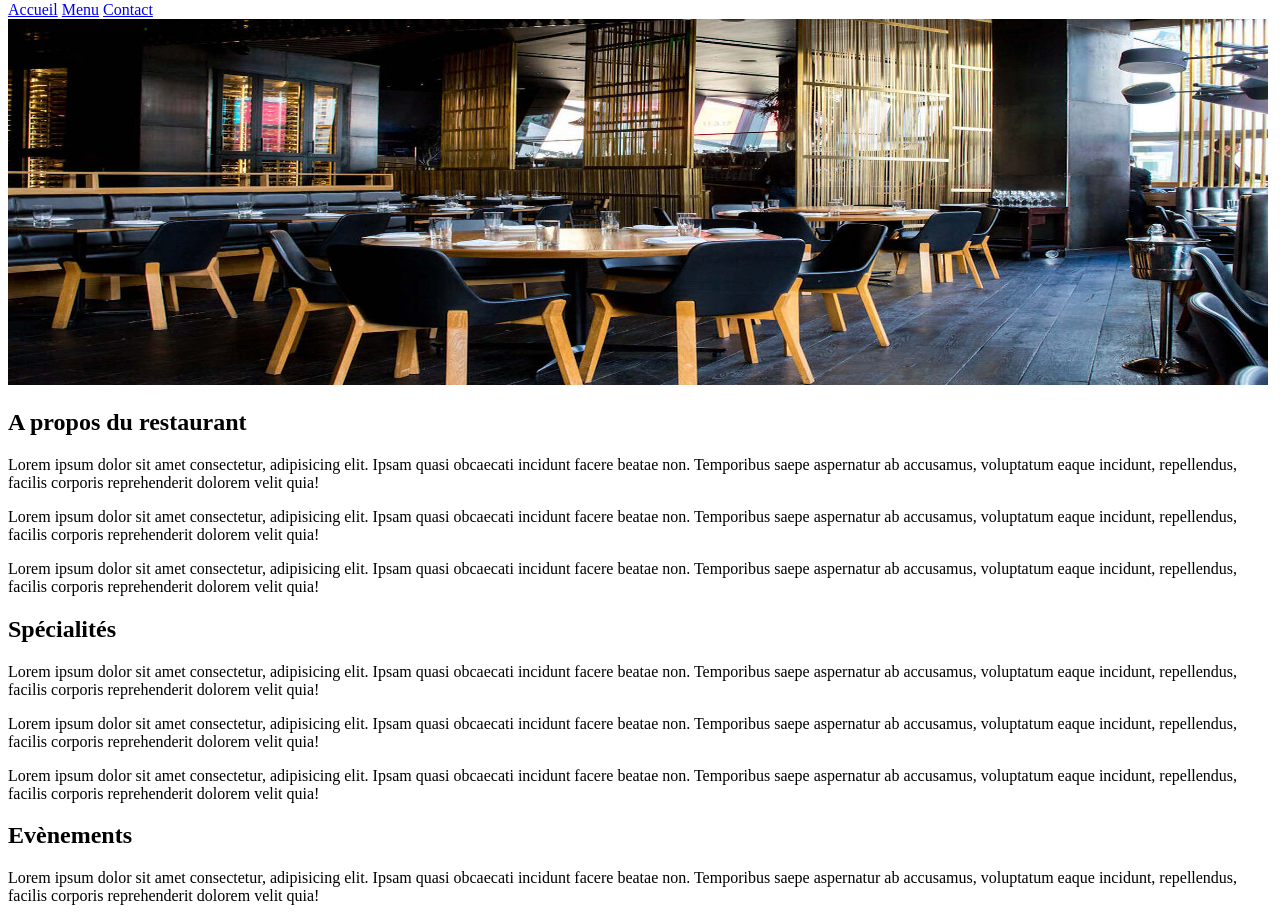
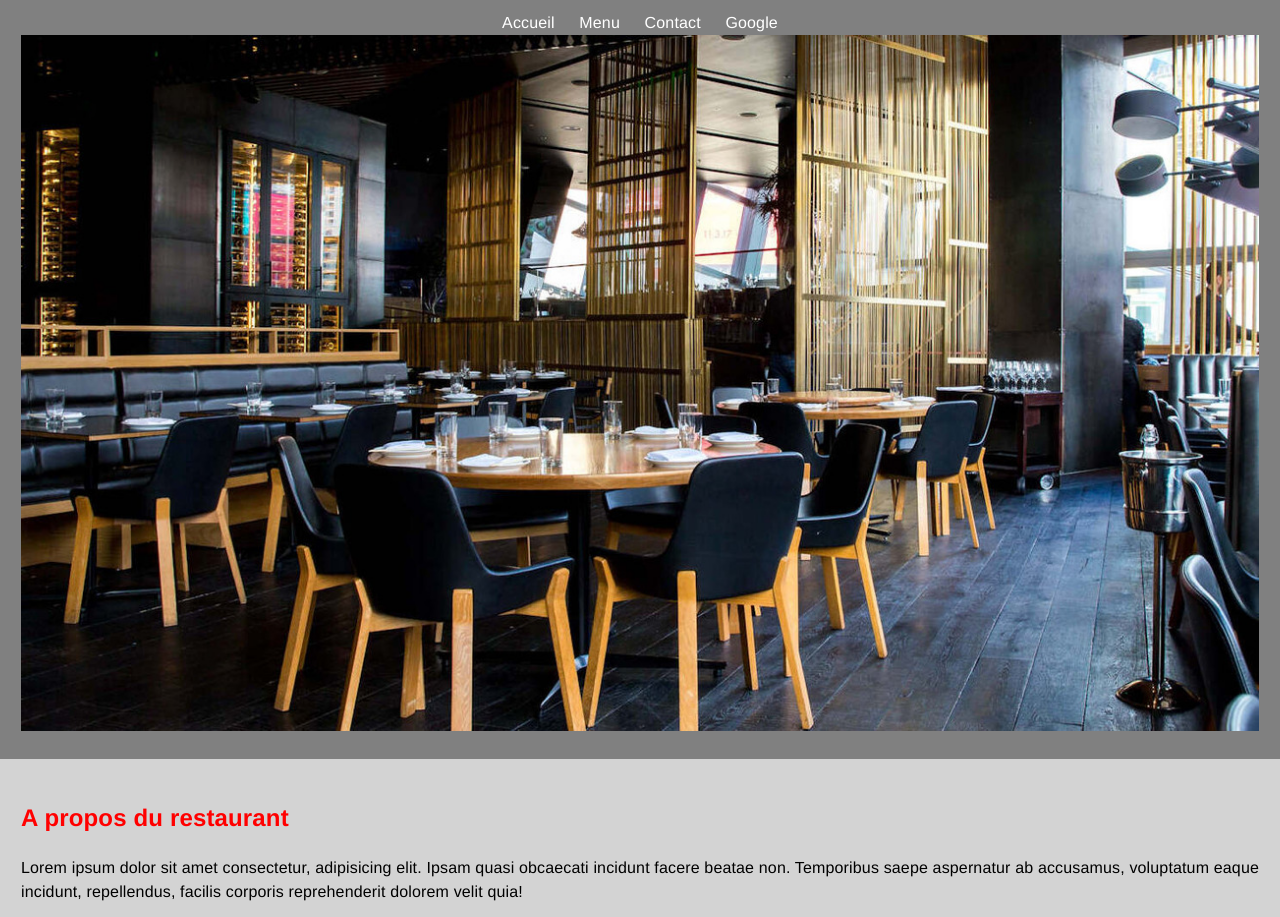
Before and after one commit to Zach3rry59/Grafikart, a plain HTML site: page HTML/Restaurant/index.html in a window 1280 px wide. Shown: the part 79-996 px from the top of the page. Drawn offline with Linux system fonts and the light colour scheme.

Commit message:
Add css (color margin padding), update html

```diff
--- /dev/null
+++ b/HTML/Restaurant/css/style.css
@@ -0,0 +1,52 @@
+body {
+  margin: 0;
+  line-height: 1.5;
+  letter-spacing: 0.15px;
+  font-family: "Helvetica", "sans-serif";
+}
+h2 {
+  color: red;
+}
+.google {
+  color: red;
+}Z
+table h2 {
+  color: yellow;
+}
+.header {
+  background: grey;
+  padding: 21px;
+  height: auto;
+  color: white;
+  text-align: center;
+}
+.header-title {
+  margin-top: 0;
+}
+.header-nav {
+    margin: 21px 0;
+    display: inline;
+}
+.header-nav a {
+    padding: 0 10px;
+    color: inherit;
+    text-decoration: none;
+}
+.header-nav a:hover {
+    text-decoration: underline;
+    color:blue;
+}
+.header img {
+  width: 100%;
+  height: auto;
+}
+.main {
+  background-color: lightgrey;
+  padding: 21px;
+}
+.main p {
+    text-align: justify;
+}
+.footer {
+  background: grey;
+}
--- a/HTML/Restaurant/index.html
+++ b/HTML/Restaurant/index.html
@@ -5,20 +5,22 @@
 		<meta http-equiv="X-UA-Compatible" content="IE=edge">
 		<meta name="viewport" content="width=device-width, initial-scale=1.0">
 		<meta name="description" content="Restaurant">
+		<link rel="stylesheet" href="css/style.css">
 		<title>Formation HTML</title>
 	</head>
 	<body>
-		<header>
-			<h1>Mon 1er Restaurant</h1>
-			<nav>
+		<header class="header">
+			<h1 class="header-title">Mon 1er Restaurant</h1>
+			<nav class="header-nav">
 				<a href="index.html" title="Accueil">Accueil</a>
 				<a href="menu.html" title="Voir le menu">Menu</a>
 				<a href="contact.html" title="Nous Contacter">Contact</a>
+				<a href="https://google.com" title="Google" class="google">Google</a>
 
 			</nav>
 			<img src="img/resto.jpg" width="1260" height="366" alt="banniere restaurant">
 		</header>
-		<article>
+		<article class="main">
 
 			<h2>A propos du restaurant</h2>
 			<p>Lorem ipsum dolor sit amet consectetur, adipisicing elit. Ipsam quasi obcaecati incidunt facere beatae non. Temporibus saepe aspernatur ab accusamus, voluptatum eaque incidunt, repellendus, facilis corporis reprehenderit dolorem velit quia!</p>
@@ -35,7 +37,7 @@
 			<p>Lorem ipsum dolor sit amet consectetur, adipisicing elit. Ipsam quasi obcaecati incidunt facere beatae non. Temporibus saepe aspernatur ab accusamus, voluptatum eaque incidunt, repellendus, facilis corporis reprehenderit dolorem velit quia!</p>
 			<p>Lorem ipsum dolor sit amet consectetur, adipisicing elit. Ipsam quasi obcaecati incidunt facere beatae non. Temporibus saepe aspernatur ab accusamus, voluptatum eaque incidunt, repellendus, facilis corporis reprehenderit dolorem velit quia!</p>
 		</article>
-		<footer>
+		<footer class="footer">
 			<address>123 Rue du test 59500 Douai</address>
 		</footer>
 	</body>
```
Also changed, not shown: HTML/Restaurant/contact.html (+7 -5 lines), HTML/Restaurant/menu.html (+6 -5 lines).
